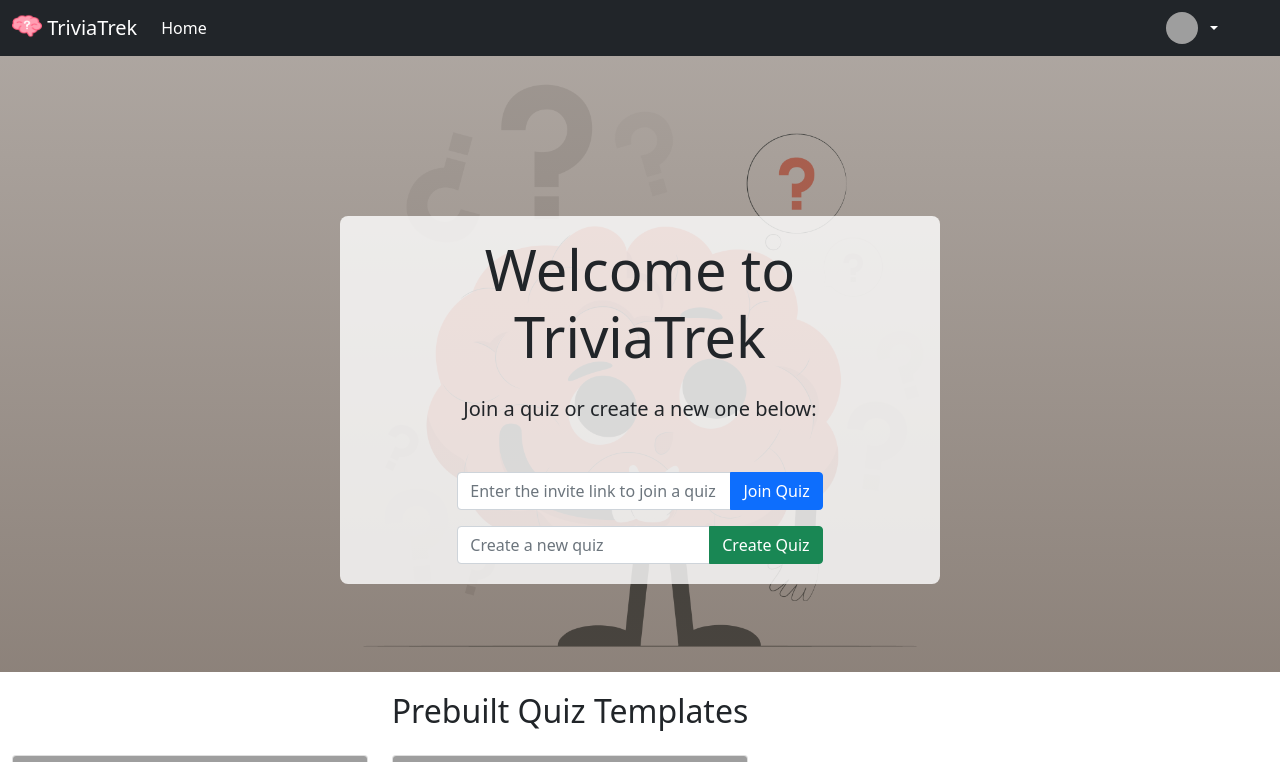
After one commit to Harsh-Mohta9163/TriviaTrek, a Django app: template quiz/templates/quiz/authenticated_home.html in a window 1280 px wide. The commit adds this page. Shown: the top 762 px of the page. Run offline with Django 5.2, Linux system fonts and the light colour scheme; the template is opened without the code that fills it, so the values that code supplies are empty; grey boxes are pictures that could not be loaded.

Commit message:
user authentication complete

```diff
--- a/django_project/settings.py
+++ b/django_project/settings.py
@@ -138,4 +138,4 @@ DEFAULT_AUTO_FIELD = 'django.db.models.BigAutoField'
 
 
 LOGIN_REDIRECT_URL = 'home'
-LOGOUT_REDIRECT_URL = 'login'
+LOGOUT_REDIRECT_URL = 'home'
--- /dev/null
+++ b/quiz/templates/quiz/authenticated_home.html
@@ -0,0 +1,86 @@
+{% extends "base.html" %}
+{% load static %}
+{% block head %}
+    <style>
+        /* Background with gradient overlay */
+        .header-masthead {
+            padding-top: 10rem;
+            padding-bottom: calc(10rem - 4.5rem);
+            background: linear-gradient(to bottom, rgba(92, 77, 66, 0.5) 0%, rgba(92, 77, 66, 0.7) 100%), url("{% static 'img/human_brain1.jpg' %}");
+            background-position: center;
+            background-repeat: no-repeat;
+            background-attachment: scroll;
+            background-size: contain; /* Use cover for full coverage */
+            text-align: center; /* Center text and content within header */
+        }
+
+        .content-container {
+            background: rgba(255, 255, 255, 0.8); /* White background with opacity */
+            padding: 20px;
+            border-radius: 8px;
+            margin: 0 auto; /* Center the container horizontally */
+            width: 80%;
+            max-width: 600px;
+        }
+
+        .card-container {
+            margin: 20px 0;
+        }
+
+        .card {
+            margin-bottom: 20px;
+        }
+    </style>
+{% endblock %}
+
+{% block content %}
+    <header class="header-masthead">
+        <div class="content-container">
+            <h1 class="display-4 mb-4">Welcome to TriviaTrek</h1>
+            <p class="lead mb-5">Join a quiz or create a new one below:</p>
+            <!-- Input boxes -->
+            <div class="row justify-content-center">
+                <div class="col-md-8">
+                    <div class="input-group mb-3">
+                        <input type="text" class="form-control" placeholder="Enter the invite link to join a quiz" aria-label="Invite link">
+                        <button class="btn btn-primary" type="button">Join Quiz</button>
+                    </div>
+                    <div class="input-group">
+                        <input type="text" class="form-control" placeholder="Create a new quiz" aria-label="Create quiz">
+                        <button class="btn btn-success" type="button">Create Quiz</button>
+                    </div>
+                </div>
+            </div>
+        </div>
+    </header>
+
+    <!-- Cards for prebuilt quiz templates -->
+    <section class="container card-container">
+        <h2 class="text-center mb-4">Prebuilt Quiz Templates</h2>
+        <div class="row">
+            <!-- Example card 1 -->
+            <div class="col-md-4 mb-4">
+                <div class="card">
+                    <img src="{% static 'img/quiz_template_1.jpg' %}" class="card-img-top" alt="Quiz Template 1">
+                    <div class="card-body">
+                        <h5 class="card-title">Quiz Template 1</h5>
+                        <p class="card-text">Description of the quiz template.</p>
+                        <a href="#" class="btn btn-primary">Use Template</a>
+                    </div>
+                </div>
+            </div>
+            <!-- Example card 2 -->
+            <div class="col-md-4 mb-4">
+                <div class="card">
+                    <img src="{% static 'img/quiz_template_2.jpg' %}" class="card-img-top" alt="Quiz Template 2">
+                    <div class="card-body">
+                        <h5 class="card-title">Quiz Template 2</h5>
+                        <p class="card-text">Description of the quiz template.</p>
+                        <a href="#" class="btn btn-primary">Use Template</a>
+                    </div>
+                </div>
+            </div>
+            <!-- Add more cards as needed -->
+        </div>
+    </section>
+{% endblock %}
--- a/quiz/templates/quiz/home.html
+++ b/quiz/templates/quiz/home.html
@@ -1,4 +1,5 @@
 {% load static %}
+{% if not user.is_authenticated %}
 <!DOCTYPE html>
 <html lang="en">
 <head>
@@ -143,3 +144,4 @@
     <script src="{% static 'js/scripts.js' %}"></script>
 </body>
 </html>
+{% endif %}
--- a/quiz/views.py
+++ b/quiz/views.py
@@ -1,4 +1,7 @@
 from django.shortcuts import render
 
 def home_view(request):
-    return render(request,'quiz/home.html')
+    if request.user.is_authenticated:
+        return render(request, 'quiz/authenticated_home.html')
+    else:
+        return render(request, 'quiz/home.html')
--- /dev/null
+++ b/templates/base.html
@@ -0,0 +1,63 @@
+<!DOCTYPE html>
+{% load static %}
+<html>
+<head>
+    <title>Home</title>
+    <link href="https://cdn.jsdelivr.net/npm/bootstrap@5.0.2/dist/css/bootstrap.min.css" rel="stylesheet" integrity="sha384-EVSTQN3/azprG1Anm3QDgpJLIm9Nao0Yz1ztcQTwFspd3yD65VohhpuuCOmLASjC" crossorigin="anonymous">
+    <style>
+        /* Custom margin for the dropdown */
+        .dropdown-custom-margin {
+            margin-right: 50px; /* Adjust the value as needed */
+        }
+
+        /* Ensure the width is applied */
+        .dropdown-menu.custom-width {
+            width: 100px !important; /* Use !important to override any conflicting styles */
+        }
+    </style>
+    {% block head %} {% endblock %}
+</head>
+<body>
+    <!-- Navbar -->
+    <nav class="navbar navbar-expand-lg navbar-dark bg-dark">
+        <div class="container-fluid">
+            <a class="navbar-brand" href="#">
+                <img src="{% static 'img/logo.png' %}" alt="" width="30" height="24" class="d-inline-block align-text-top">
+                TriviaTrek
+            </a>
+            <button class="navbar-toggler" type="button" data-bs-toggle="collapse" data-bs-target="#navbarSupportedContent" aria-controls="navbarSupportedContent" aria-expanded="false" aria-label="Toggle navigation">
+                <span class="navbar-toggler-icon"></span>
+            </button>
+            <div class="collapse navbar-collapse" id="navbarSupportedContent">
+                <ul class="navbar-nav me-auto mb-2 mb-lg-0">
+                    <li class="nav-item">
+                        <a class="nav-link active" aria-current="page" href="#">Home</a>
+                    </li>
+                </ul>
+                <!-- Align right -->
+                <div class="d-flex align-items-center ms-auto">
+                    <div class="dropdown dropdown-custom-margin"> <!-- Added custom class here -->
+                        <a href="#" class="d-flex align-items-center text-white text-decoration-none dropdown-toggle" id="dropdownUser1" data-bs-toggle="dropdown" aria-expanded="false">
+                            <img src="https://github.com/mdo.png" alt="" width="32" height="32" class="rounded-circle me-2">
+                        </a>
+                        <ul class="dropdown-menu dropdown-menu-dark text-small shadow custom-width" aria-labelledby="dropdownUser1"> <!-- Added custom class here -->
+                            <li><a class="dropdown-item" href="#">Settings</a></li>
+                            <li><a class="dropdown-item" href="#">Profile</a></li>
+                            <li><hr class="dropdown-divider"></li>
+                            <li>
+                                <form method="POST" action="{% url 'logout' %}">
+                                    {% csrf_token %}
+                                    <button type="submit" class="dropdown-item">Logout</button>
+                                </form>
+                            </li>
+                        </ul>
+                    </div>
+                </div>
+            </div>
+        </div>
+    </nav>
+
+    <script src="https://cdn.jsdelivr.net/npm/bootstrap@5.0.2/dist/js/bootstrap.bundle.min.js" integrity="sha384-MrcW6ZMFYlzcLA8Nl+NtUVF0sA7MsXsP1UyJoMp4YLEuNSfAP+JcXn/tWtIaxVXM" crossorigin="anonymous"></script>
+    {% block content %} {% endblock %}
+</body>
+</html>
```
Also changed, not shown: db.sqlite3.
